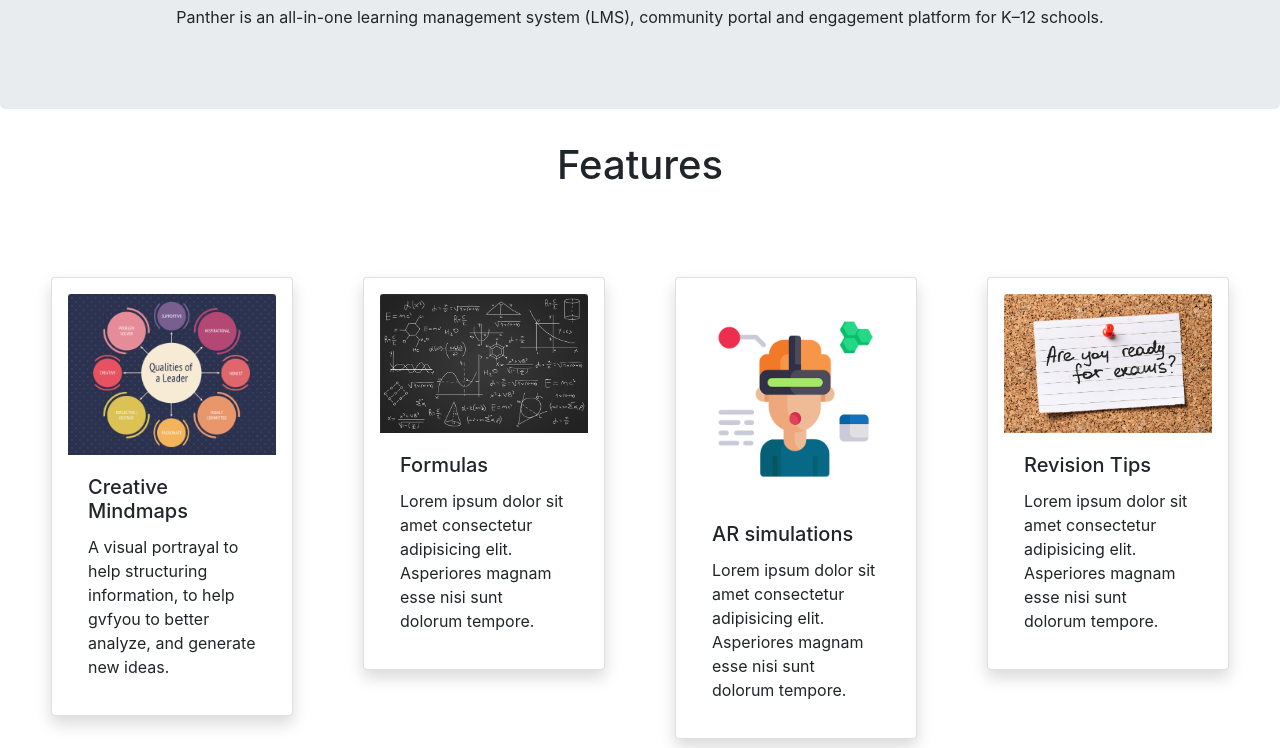
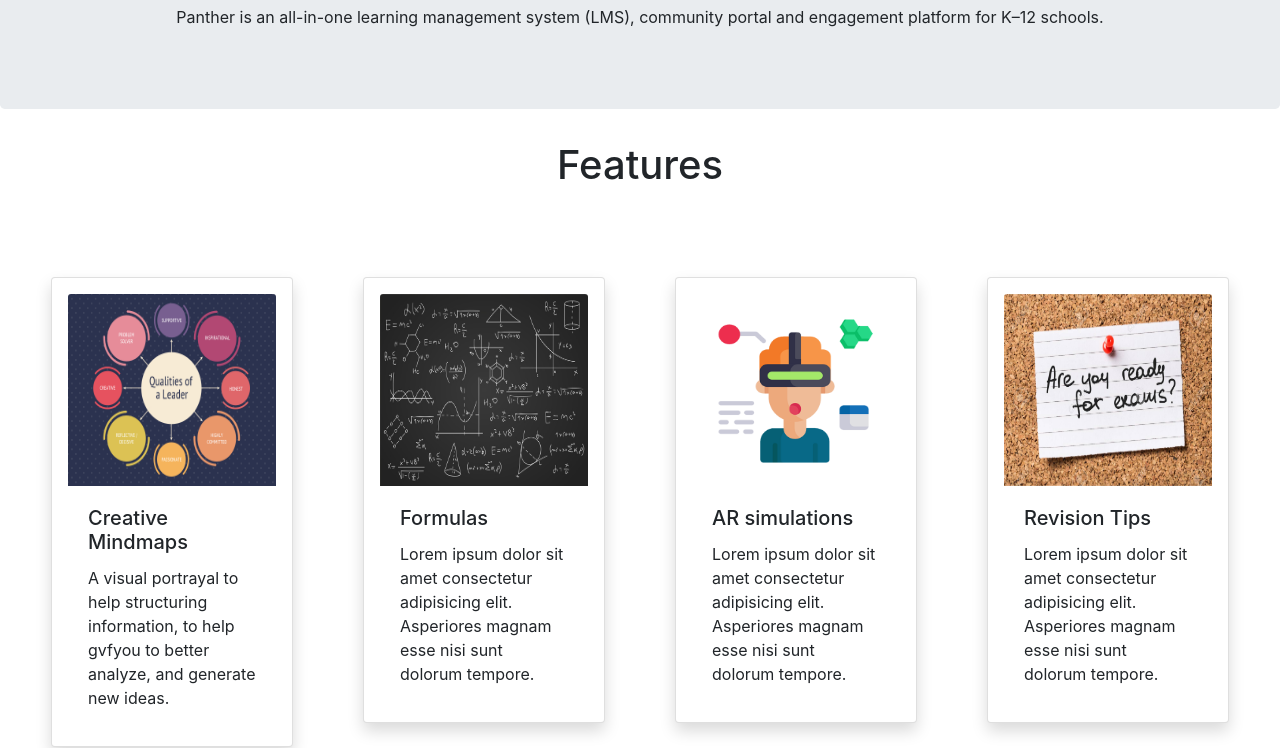
Before and after one commit to hithesh1214/webpage, a plain HTML site: page index.html in a window 1280 px wide. Shown: the part 571-1319 px from the top of the page. Drawn offline with nearby package versions, Linux system fonts and the light colour scheme.

Commit message:
Update styles.css

```diff
--- a/styles.css
+++ b/styles.css
@@ -51,3 +51,7 @@ padding-top: 20px;
 p{
   line-height: 1.5;
 }
+.card-img-top{
+  width:100%;
+  height:15vw;
+}
```
